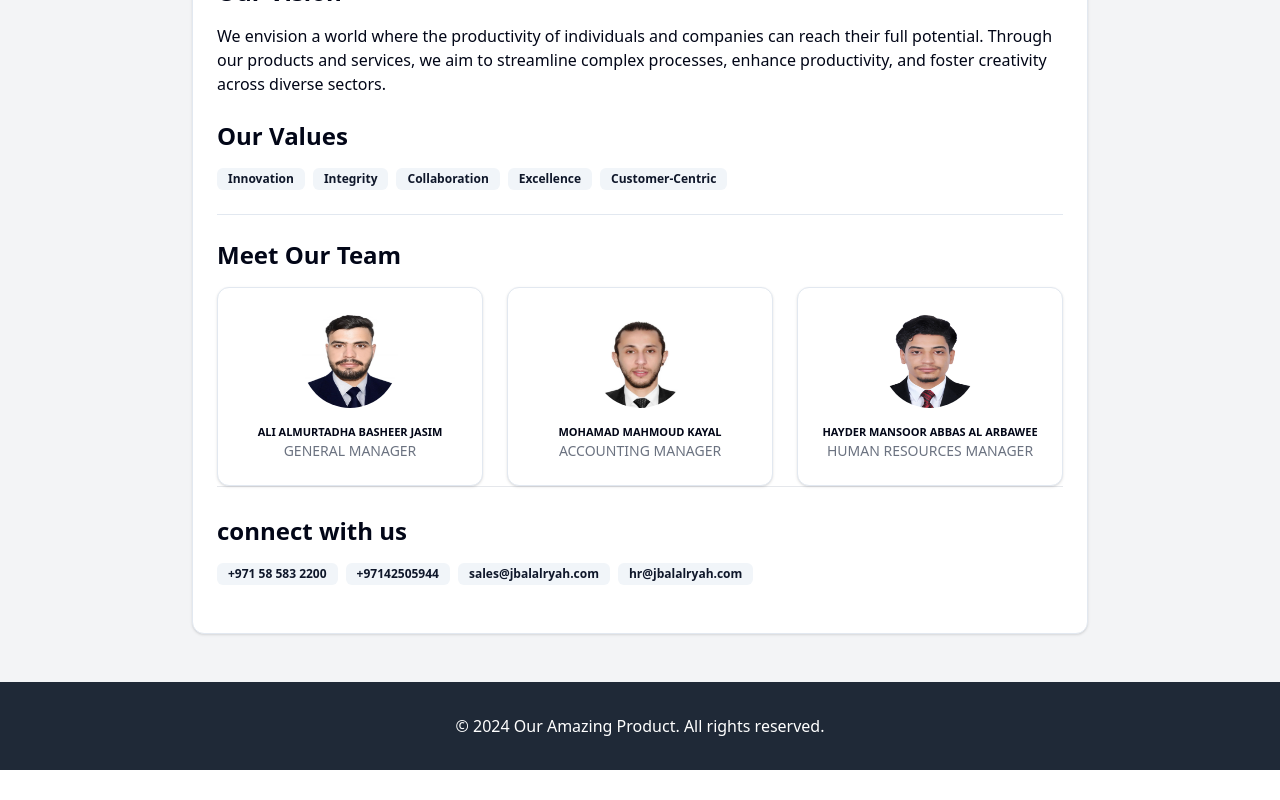
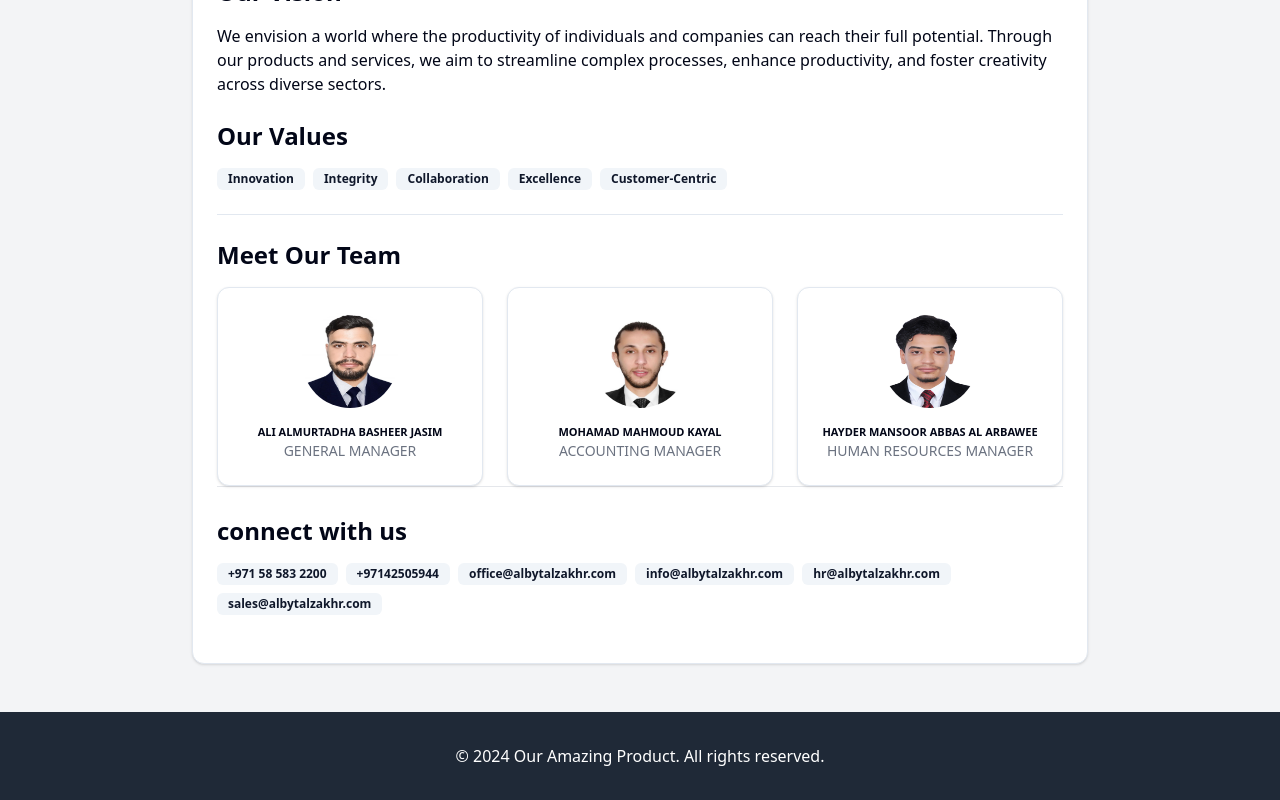
Before and after one commit to AHMAD-M-KAYAL/UAE, a React (Vite) app: page / in a window 1280 px wide. Shown: the part 4712-5512 px from the top of the page. Before the commit the page ends 5482 px from the top, so only its background shows below. Built offline with nearby package versions, Linux system fonts and the light colour scheme.

Commit message:
"finedi"

```diff
--- a/src/components/about.jsx
+++ b/src/components/about.jsx
@@ -65,8 +65,11 @@ export default function AboutPage() {
 <div className="flex flex-wrap gap-2 mb-6">
 <Badge variant="secondary">+971 58 583 2200</Badge>
 <Badge variant="secondary">+97142505944</Badge>
-<Badge variant="secondary">sales@jbalalryah.com</Badge>
-<Badge variant="secondary">hr@jbalalryah.com</Badge>
+<Badge variant="secondary">office@albytalzakhr.com</Badge>
+<Badge variant="secondary">info@albytalzakhr.com</Badge>
+<Badge variant="secondary">hr@albytalzakhr.com</Badge>
+<Badge variant="secondary">sales@albytalzakhr.com</Badge>
+
  </div>
           </CardContent>
         </Card>
```
